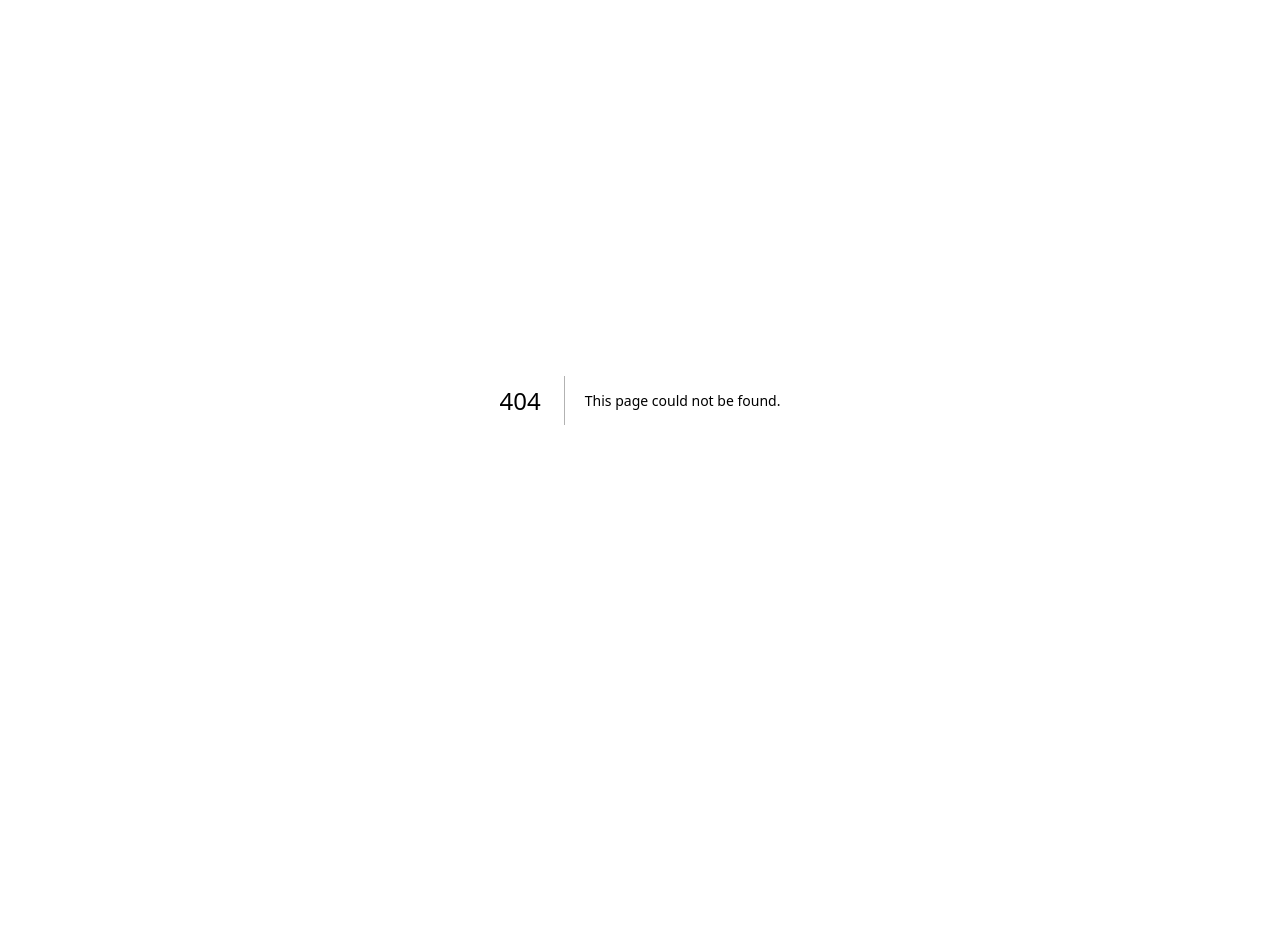
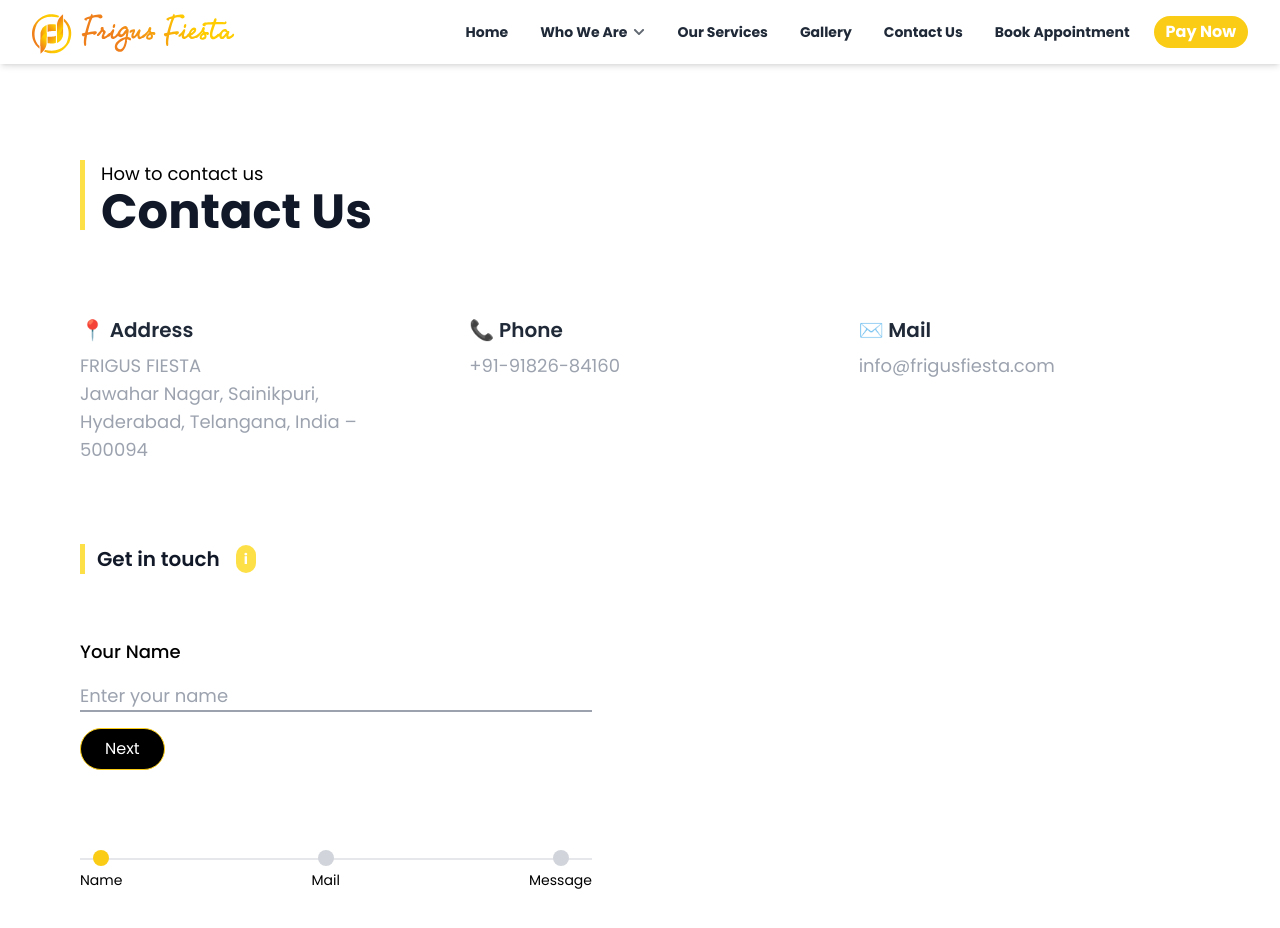
Before and after one commit to frigus-fiesta/main-website-frontend, a Next.js app: page /contactus in a window 1280 px wide. Before the commit this address had no page. Shown: the top 928 px of the page. Before the commit the page ends 800 px from the top, so only its background shows below. Built offline with nearby package versions, Linux system fonts and the light colour scheme.

Commit message:
feat:contact us page structure built

```diff
--- /dev/null
+++ b/app/contactus/page.tsx
@@ -0,0 +1,11 @@
+import Header from "@/components/Header";
+import ContactUsLanding from "@/components/ContactUs/ContactUsLanding";
+
+export default function ContactUsPage() {
+  return (
+    <>
+      <Header />
+      <ContactUsLanding />
+    </>
+  );
+}
--- /dev/null
+++ b/components/ContactUs/ContactUsLanding.tsx
@@ -0,0 +1,155 @@
+"use client";
+import React, { useState } from "react";
+
+const ContactUsLanding = () => {
+  const [step, setStep] = useState<"name" | "email" | "message" | "done">("name");
+  const [name, setName] = useState("");
+  const [email, setEmail] = useState("");
+  const [message, setMessage] = useState("");
+
+  const steps = ["name", "email", "message", "done"];
+  const stepIndex = steps.indexOf(step);
+
+  return (
+    <div className="min-h-screen bg-white px-4 py-20">
+      <div className="w-full max-w-6xl space-y-20 pl-16 pt-20">
+        <div className="flex items-start gap-4">
+          <div className="h-[70px] w-[5px] bg-yellow-300" />
+          <div className="flex flex-col">
+            <h2 className="text-lg text-black">How to contact us</h2>
+            <h1 className="text-5xl font-bold text-gray-900">Contact Us</h1>
+          </div>
+        </div>
+        <div className="flex flex-wrap justify-around gap-20 text-lg text-gray-800">
+          <div className="min-w-[220px] flex-1">
+            <h3 className="mb-2 text-xl font-semibold">📍 Address</h3>
+            <p className="text-gray-400">FRIGUS FIESTA</p>
+            <p className="text-gray-400">Jawahar Nagar, Sainikpuri,</p>
+            <p className="text-gray-400">Hyderabad, Telangana, India – 500094</p>
+          </div>
+          <div className="min-w-[220px] flex-1">
+            <h3 className="mb-2 text-xl font-semibold">📞 Phone</h3>
+            <p className="text-gray-400">+91-91826-84160</p>
+          </div>
+          <div className="min-w-[220px] flex-1">
+            <h3 className="mb-2 text-xl font-semibold">✉️ Mail</h3>
+            <p className="text-gray-400">info@frigusfiesta.com</p>
+          </div>
+        </div>
+        <div className="relative mt-4 w-full max-w-lg space-y-10">
+          <div className="flex items-center gap-3">
+            <div className="h-[30px] w-[5px] bg-yellow-300" />
+            <h2 className="text-xl font-semibold text-gray-900">Get in touch</h2>
+            <div className="group relative cursor-pointer">
+              <div className="ml-1 rounded-full bg-yellow-300 px-2 py-1 text-sm font-bold text-white">i</div>
+              <div className="absolute left-6 top-8 z-50 w-[300px] scale-95 rounded-lg bg-black p-4 text-sm text-white opacity-0 transition-all duration-300 ease-in-out group-hover:translate-y-1 group-hover:scale-100 group-hover:opacity-100">
+                <p className="mb-2">
+                  Welcome to our Contact Us page! We value your feedback,
+                  inquiries, and suggestions.
+                </p>
+                <p className="mb-2">
+                  Whether you have a question about our services, want to
+                  collaborate, or simply wish to say hello — we're here to help.
+                </p>
+                <p>
+                  Fill out the form below and we'll get back to you as soon as
+                  possible!
+                </p>
+              </div>
+            </div>
+          </div>
+          {step === "name" && (
+            <div className="space-y-4 pt-6">
+              <label className="block text-lg font-medium">Your Name</label>
+              <input
+                type="text"
+                value={name}
+                onChange={(e) => setName(e.target.value)}
+                className="w-full border-b-2 border-gray-400 text-lg text-gray-800 focus:border-yellow-400 focus:outline-none"
+                placeholder="Enter your name"
+              />
+              <button
+                onClick={() => name && setStep("email")}
+                className="mt-4 rounded-full border border-yellow-400 bg-black px-6 py-2 text-white transition hover:bg-yellow-400 hover:text-black"
+              >
+                Next
+              </button>
+            </div>
+          )}
+          {step === "email" && (
+            <div className="space-y-4 pt-10">
+              <label className="block text-lg font-medium">Your Email</label>
+              <input
+                type="email"
+                value={email}
+                onChange={(e) => setEmail(e.target.value)}
+                className="w-full border-b-2 border-gray-400 text-lg text-gray-800 focus:border-yellow-400 focus:outline-none"
+                placeholder="Enter your email"
+              />
+              <button
+                onClick={() => email && setStep("message")}
+                className="mt-4 rounded-full border border-yellow-400 bg-black px-6 py-2 text-white transition hover:bg-yellow-400 hover:text-black"
+              >
+                Next
+              </button>
+            </div>
+          )}
+          {step === "message" && (
+            <div className="space-y-4 pt-10">
+              <label className="block text-lg font-medium">Your Message</label>
+              <textarea
+                value={message}
+                onChange={(e) => setMessage(e.target.value)}
+                placeholder="Write your message here..."
+                className="h-28 w-full resize-none border-b-2 border-gray-400 text-lg text-gray-800 focus:border-yellow-400 focus:outline-none"
+              />
+              <button
+                onClick={() => message && setStep("done")}
+                className="mt-4 rounded-full border border-yellow-400 bg-black px-6 py-2 text-white transition hover:bg-yellow-400 hover:text-black"
+              >
+                Send ✉️
+              </button>
+            </div>
+          )}
+          {step === "done" && (
+            <div className="pt-10 text-xl font-medium text-green-600">
+              ✅ Thank you, {name}! We'll reach out soon.
+            </div>
+          )}
+        </div>
+        {/* Timeline Dots + Progress */}
+        <div className="relative mt-16 w-full max-w-lg">
+          <div className="absolute left-0 top-2 h-[2px] w-full bg-gray-200" />
+          <div
+            className="absolute left-0 top-2 h-[2px] bg-yellow-400 transition-all duration-500"
+            style={{ width: `${(stepIndex / (steps.length - 1)) * 100}%` }}
+          />
+          <div className="relative z-10 flex w-full justify-between">
+            <div className="flex flex-col items-center">
+              <div className="size-4 rounded-full bg-yellow-400" />
+              <span className="mt-1 text-sm">Name</span>
+            </div>
+            <div className="flex flex-col items-center">
+              <div
+                className={`size-4 rounded-full ${
+                  stepIndex >= 1 ? "bg-yellow-400" : "bg-gray-300"
+                }`}
+              />
+              <span className="mt-1 text-sm">Mail</span>
+            </div>
+            <div className="flex flex-col items-center">
+              <div
+                className={`size-4 rounded-full ${
+                  stepIndex >= 2 ? "bg-yellow-400" : "bg-gray-300"
+                }`}
+              />
+              <span className="mt-1 text-sm">Message</span>
+            </div>
+          </div>
+        </div>
+      </div>
+    </div>
+  );
+};
+
+export default ContactUsLanding;
--- a/components/Header.tsx
+++ b/components/Header.tsx
@@ -24,7 +24,7 @@ const navLinks = [
         label: 'Our Services',
     },
     { href: '/gallery', label: 'Gallery' },
-    { href: '/contact', label: 'Contact Us' },
+    { href: '/contactus', label: 'Contact Us' },
     { href: '/appointment', label: "Book Appointment" },
 ];
 
```
Also changed, not shown: components/ContactUs/ContactUsMap.tsx (added).
